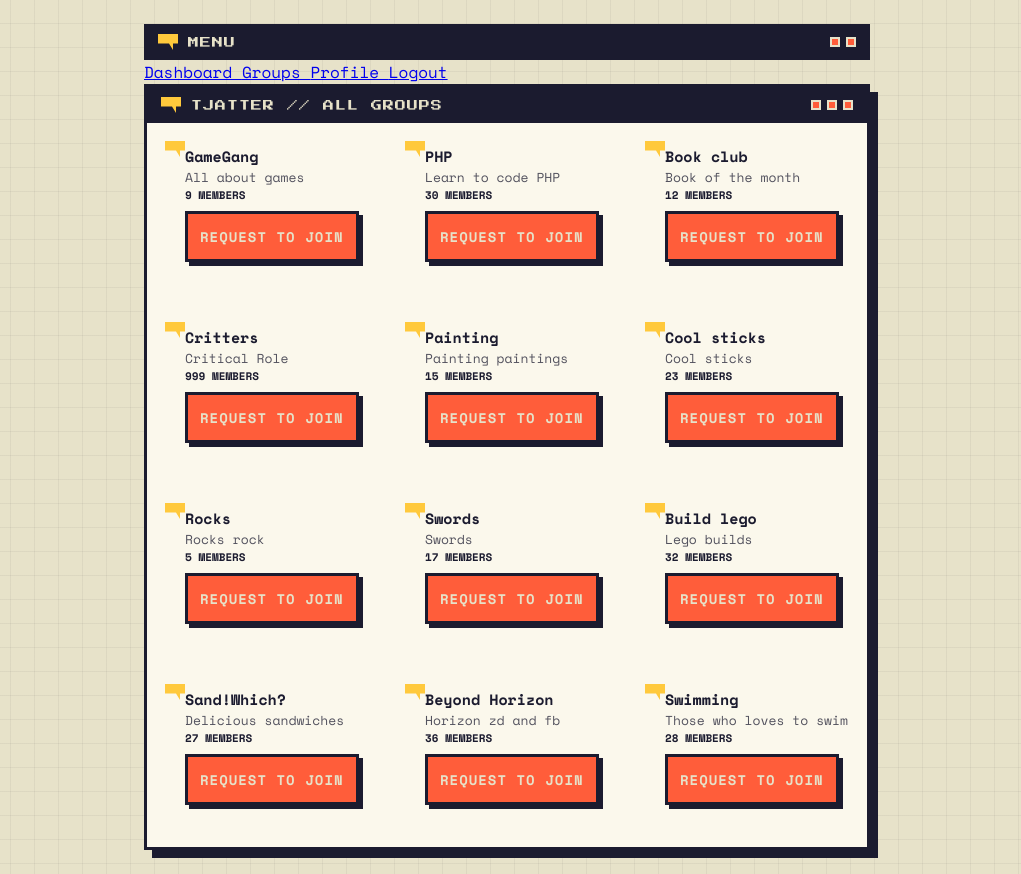
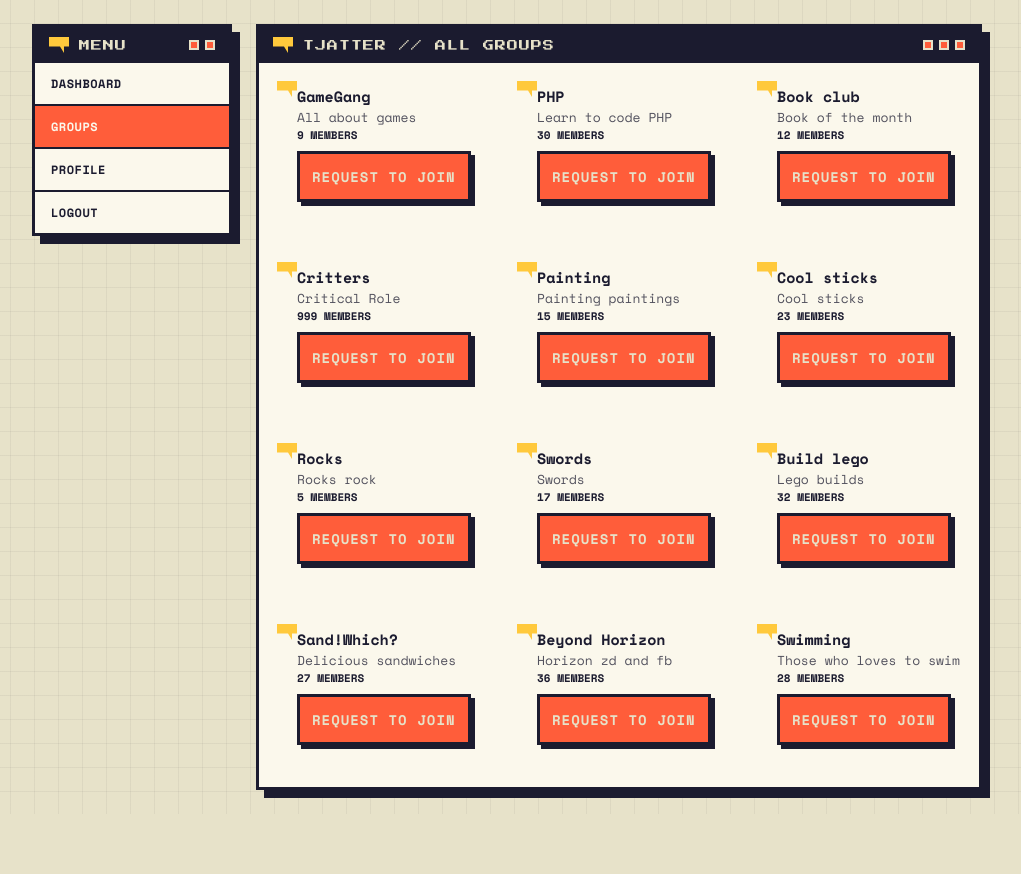
Before and after one commit to Augustlyden/tjatter, a PHP site: page /groups.php in a window 1280 px wide. Shown: the whole page, without its empty margins (133-1154 px from the left). After the commit the page ends 798 px from the top, so only its background shows below. Run offline with PHP 8.4, Linux system fonts and the light colour scheme.

Commit message:
feat: add styling to sidebar

```diff
--- a/html/assets/css/style.css
+++ b/html/assets/css/style.css
@@ -233,3 +233,57 @@ button:active, .enter-button:active {
 .group-card button {
   margin-top: 8px;
 }
+
+.page-layout {
+  display: flex;
+  align-items: flex-start;
+  gap: 24px;
+  max-width: 1200px;
+  margin: 0 auto;
+}
+
+.sidebar {
+  width: 200px;
+  flex-shrink: 0;
+  border: var(--border-width) solid var(--ink);
+  box-shadow: 8px 8px 0 var(--ink);
+  background: var(--panel);
+}
+
+.sidebar-nav {
+  display: flex;
+  flex-direction: column;
+}
+
+.sidebar-nav a {
+  padding: 12px 16px;
+  font-size: 12px;
+  font-weight: 700;
+  text-transform: uppercase;
+  letter-spacing: 0.5px;
+  text-decoration: none;
+  color: var(--ink);
+  border-bottom: 2px solid var(--ink);
+}
+
+.sidebar-nav a:last-child {
+  border-bottom: none;
+}
+
+.sidebar-nav a:hover {
+  background: var(--mustard);
+}
+
+.sidebar-nav a.active {
+  background: var(--coral);
+  color: var(--panel);
+}
+
+@media (max-width: 700px) {
+  .page-layout {
+    flex-direction: column;
+  }
+  .sidebar {
+    width: 100%;
+  }
+}
```
